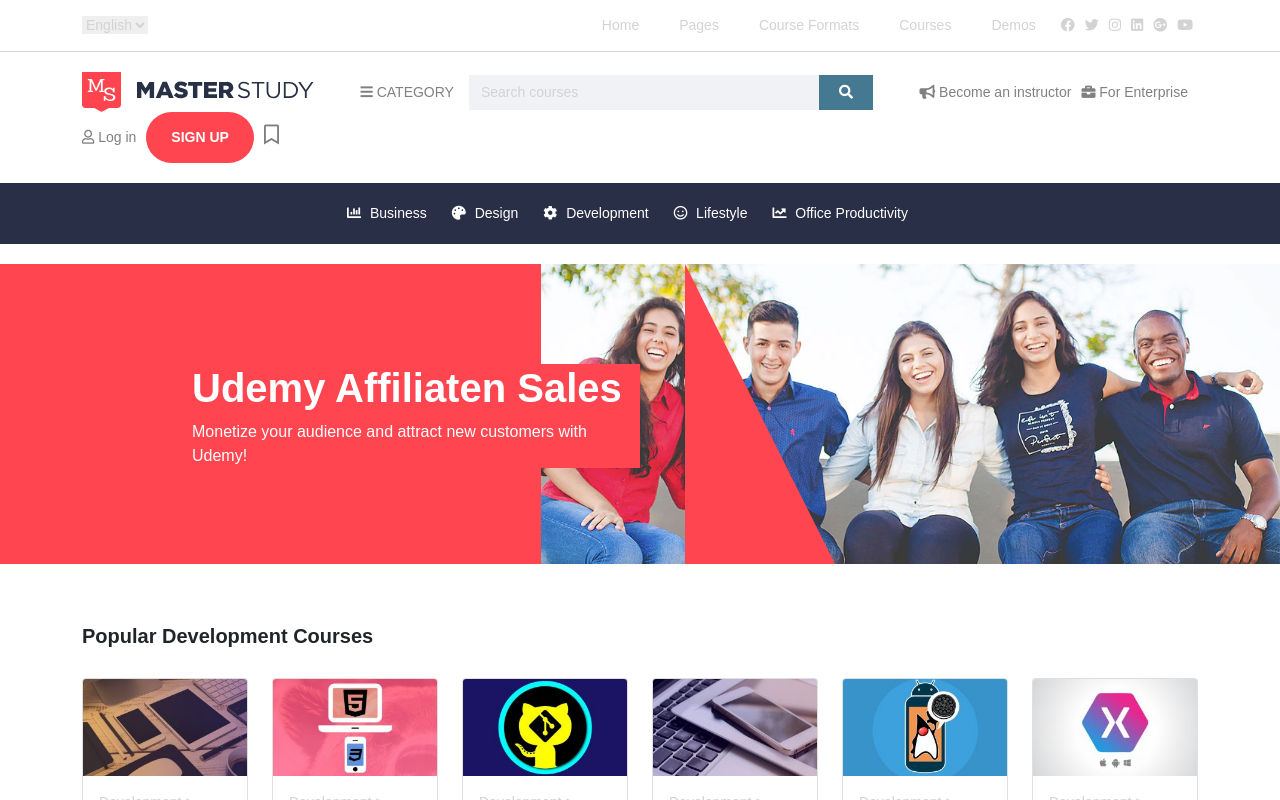
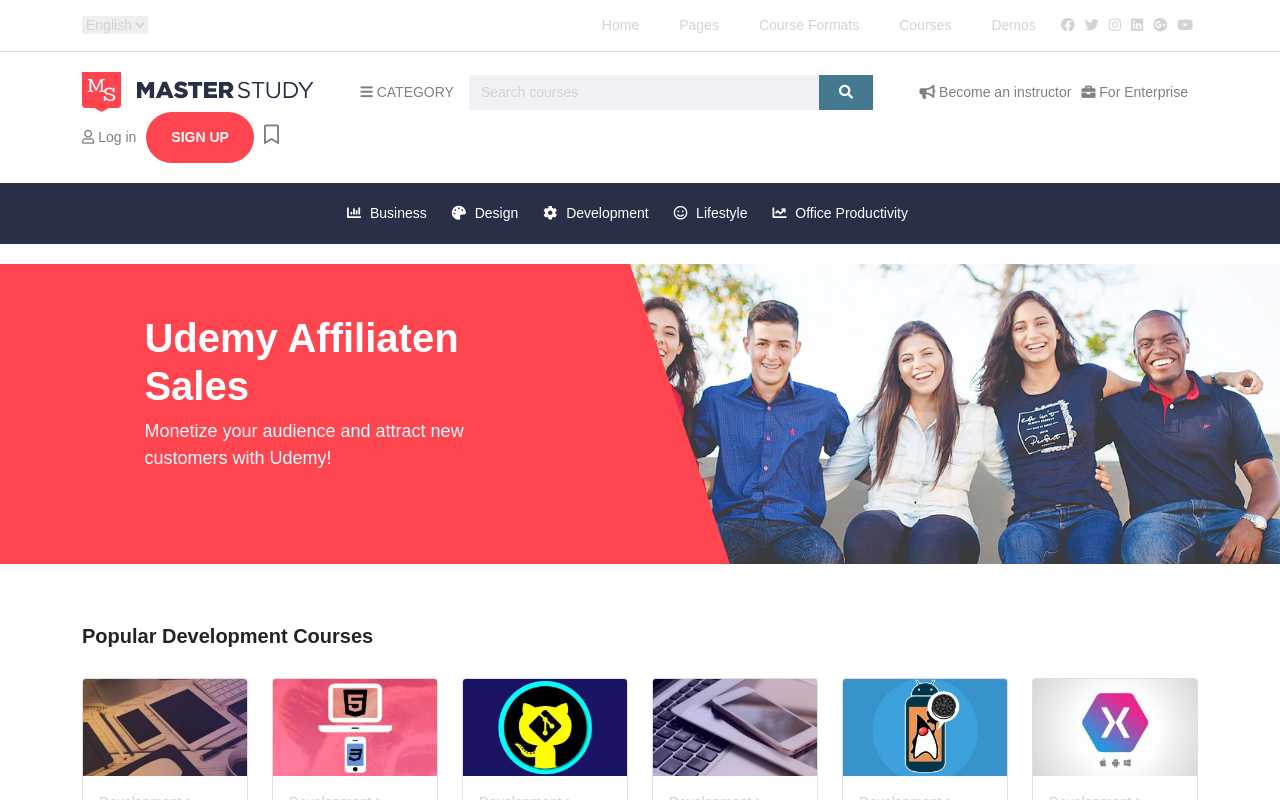
Before and after one commit to radfarelmira/proj-html-vuejs, a Vue app: page / in a window 1280 px wide. Shown: the top 800 px of the page. Built offline with nearby package versions, Linux system fonts and the light colour scheme.

Commit message:
remove triangle from banner component

```diff
--- a/src/components/Banner.vue
+++ b/src/components/Banner.vue
@@ -1,14 +1,13 @@
 <template>
   <section>
+      <div class="banner-content">
             <div class="sm-container">
-            <div class="banner-content">
+                <div class="banner-text">
                     <h2>Udemy Affiliaten Sales</h2>
                     <p>Monetize your audience and attract new customers with Udemy!</p>
                 </div>
-            <div class="triangle">
             </div>
         </div>
-
   </section>
 </template>
 
@@ -24,37 +23,37 @@
 section{
     margin-top: 20px;
     color: white;
-    width: 100%;
     height: 300px;
     background-color: $primary_color;
     background-image: url(../assets/img/slide-1.jpg);
     background-repeat: no-repeat;
     background-position: right;
     background-size: contain;
-    padding: 100px 0;
     position: relative;
+
+    .banner-content{
+        border-bottom: 300px solid $primary_color;
+        border-left: 0px solid transparent;
+        border-right: 100px solid transparent;
+        height: 0;
+        width: 57%;
 
         .sm-container{
 
-        .banner-content{
-            width: 50%;
-            background-color: $primary_color;
+            .banner-text{
+                padding: 50px 0 150px 50px;
 
                 h2{
                     font-size: 40px;
                     font-weight: bold;
                 }
+
+                p{
+                    font-size: 18px;
+                }
+            }
         }
 
-        .triangle{
-            width: 0;
-            height: 0;
-            border-bottom: 300px solid $primary_color;
-            border-right: 150px solid transparent;
-            position: absolute;
-            left: 684.5px;
-            bottom: 0;
-        }
     }
 
 
```
Lines whose indentation alone changed are shown as unchanged.
